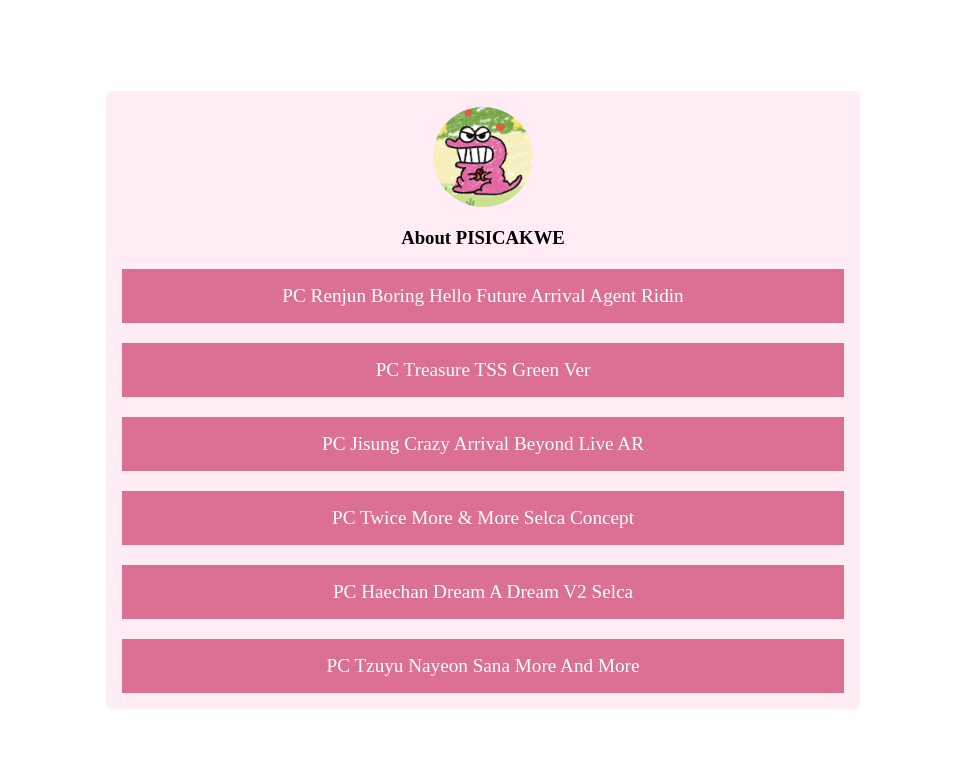
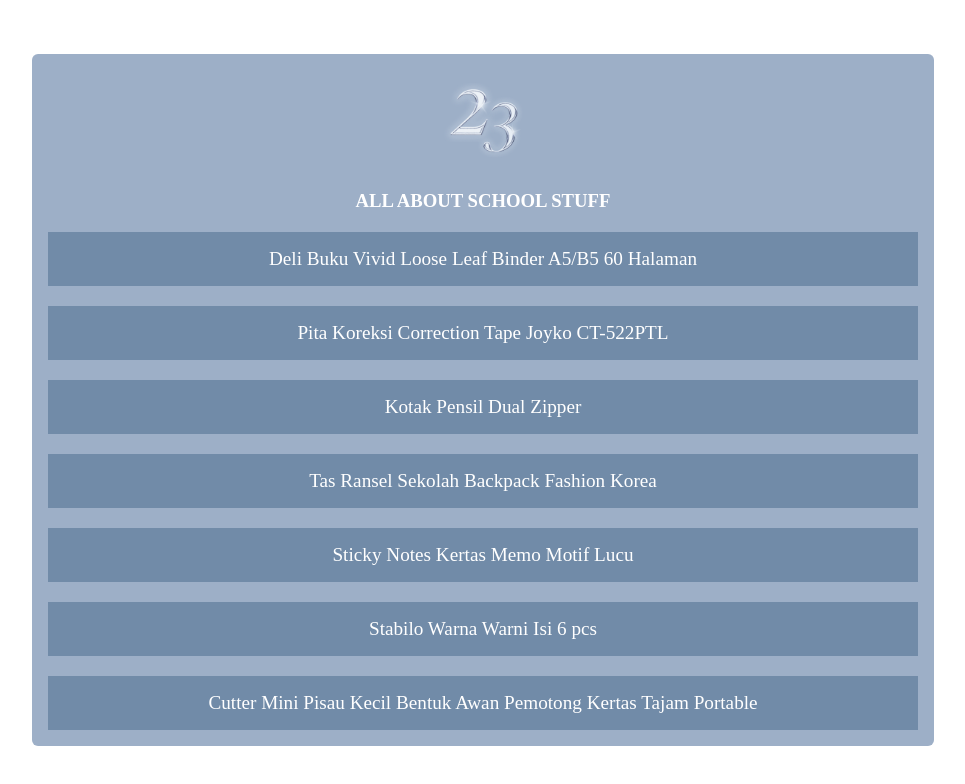
Before and after one commit to raraadays/stationerystuff, a plain HTML site: page index.html in a window 1280 px wide. Shown: the whole page, without its empty margins (157-1122 px from the left). Drawn offline with Linux system fonts and the light colour scheme.

Commit message:
stuff stationery

```diff
--- a/assets/css/style.css
+++ b/assets/css/style.css
@@ -17,12 +17,12 @@ body {
     border-radius: 50%;
     height: 100px;
     width: 100px;
-    background-image: url(../images/cokobi.jpg);
+    background-image: url(../images/23.png);
     background-size: cover;
 }
 
 .container {
-    background-color: rgb(255, 236, 245); /* mewarnai bg */
+    background-color: rgb(157, 175, 199); /* mewarnai bg */
     display: flex; /* agar element di dalamnya dapat diatur secara fleksibel */
     flex-direction: column; /* agar element di dalamnya secara otomatis berbentuk kolom */
     align-items: center; /* agar element menjadi rata tengah */
@@ -32,7 +32,7 @@ body {
 }
 
 .item {
-    background-color: palevioletred;
+    background-color: rgb(113, 139, 168);
     /* memberikan jarak padding 1rem untuk top dan bottom, 10 rem */
     padding: 1rem 10rem; /* 1rem = 16px */
     width: 100%;
@@ -44,7 +44,7 @@ body {
 }
 
 .item:hover {
-    background-color: rgb(225, 153, 177);
+    background-color: rgb(51, 62, 77);
     /* memberikan efek transformasi */
     transform: translateY(-2px);
 }
--- a/index.html
+++ b/index.html
@@ -3,7 +3,7 @@
 <head>
     <meta charset="UTF-8">
     <meta name="viewport" content="width=device-width, initial-scale=1.0">
-    <title>pisicakwe</title>
+    <title>Stationery</title>
     <link rel="stylesheet" href="assets/css/style.css">
 </head>
 <body>
@@ -11,41 +11,47 @@
         <div class="avatar">
 
         </div>
-        <h3>About PISICAKWE</h3>
+        <h3 style="color: white;">ALL ABOUT SCHOOL STUFF</h3>
 
         <div class="item">
-            <a href="https://shopee.co.id/-WTS-PC-RENJUN-BORING-HELLO-FUTURE-ARRIVAL-AGENT-RIDIN-i.211497976.23442496305?xptdk=3fbd7d07-95ca-4b65-a733-de3798a588e0">
-                PC Renjun Boring Hello Future Arrival Agent Ridin
+            <a href="https://shopee.co.id/Deli-Buku-Vivid-Lose-Leaf-Binder-A5-B5-60-Halaman-Warna-Pastel-QHA560-QHB560-i.65736753.6944987869?sp_atk=b0fe8d55-e528-4406-bcb3-2324b4cc3852&xptdk=b0fe8d55-e528-4406-bcb3-2324b4cc3852">
+                Deli Buku Vivid Loose Leaf Binder A5/B5 60 Halaman
             </a>
         </div>
 
         <div class="item">
-            <a href="https://shopee.co.id/-WTS-PC-TREASURE-TSS-GREEN-VER-i.211497976.21079825942?xptdk=9fac461a-2a87-4503-a476-70bae625bac9">
-                PC Treasure TSS Green Ver
+            <a href="https://shopee.co.id/Pita-Koreksi-Correction-Tape-Joyko-CT-522PTL-Pastel-Color-i.64925304.19061819947?xptdk=bcc53b57-9dc3-4572-9a31-417197e3c3ac">
+                Pita Koreksi Correction Tape Joyko CT-522PTL
             </a>
         </div>
 
         <div class="item">
-            <a href="https://shopee.co.id/-WTS-PC-JISUNG-CRAZY-ARRIVAL-BEYOND-LIVE-AR-i.211497976.23242546149?xptdk=62217b32-4663-4aa8-80f3-2d5c97cca1e3">
-                PC Jisung Crazy Arrival Beyond Live AR
+            <a href="https://shopee.co.id/Kotak-Pensil-Dan-Stationery-Dual-Zipper-Dompet-Pensil-2-Pouch-Tas-Alat-Tulis-Ritsleting-Kain-i.410802889.23669026975?sp_atk=fcb509aa-1151-4667-bb58-28548a8f9333&xptdk=fcb509aa-1151-4667-bb58-28548a8f9333">
+                Kotak Pensil Dual Zipper
             </a>
         </div>
 
         <div class="item">
-            <a href="https://shopee.co.id/-WTS-PC-TWICE-MORE-MORE-SELCA-CONCEPT-JEONGYEON-MOMO-JIHYO-MINA-DAHYUN-CHAEYOUNG-i.211497976.21480313218?xptdk=0f006102-afcc-4520-8963-4800afc1592b">
-                PC Twice More & More Selca Concept
+            <a href="https://shopee.co.id/TAS-RANSEL-SEKOLAH-JEPANG-BACKPACK-FASHION-KOREA-i.122285763.2070473880?sp_atk=3fd87573-1383-44bf-9e10-68bb962de82d&xptdk=3fd87573-1383-44bf-9e10-68bb962de82d">
+                Tas Ransel Sekolah Backpack Fashion Korea
             </a>
         </div>
 
         <div class="item">
-            <a href="https://shopee.co.id/-WTS-PC-HAECHAN-DAD-DREAM-A-DREAM-V2-SELCA-i.211497976.18188783454?xptdk=89d914a0-09f4-464c-83d5-63b74570ee66">
-                PC Haechan Dream A Dream V2 Selca
+            <a href="https://shopee.co.id/Sticky-Notes-Kertas-Memo-Motif-Lucu-Kertas-Catatan-Memo-Karakter-Stationary-i.262513802.21019175356?sp_atk=ad6bab57-9681-402a-893f-915aaa7c6e95&xptdk=ad6bab57-9681-402a-893f-915aaa7c6e95">
+                Sticky Notes Kertas Memo Motif Lucu
             </a>
         </div>
 
         <div class="item">
-            <a href="https://shopee.co.id/-WTS-PC-TZUYU-NAYEON-SANA-MORE-AND-MORE-BENEFIT-KTOWN-i.211497976.23242561070?sp_atk=f24b3132-b34a-4e4b-9883-f71c2caf0e75">
-                PC Tzuyu Nayeon Sana More And More
+            <a href="https://shopee.co.id/Stabilo-Warna-Warni-isi-6-pcs-Highlighter-Pastel-Colour-Pen-Journal-Marker-Pen-Alat-Tulis-Spidol-i.32153123.18583977071?sp_atk=98d7d853-999d-4ae2-a419-26147d0e76de&xptdk=98d7d853-999d-4ae2-a419-26147d0e76de">
+                Stabilo Warna Warni Isi 6 pcs
+            </a>
+        </div>
+
+        <div class="item">
+            <a href="https://shopee.co.id/Cutter-Mini-Pisau-Kecil-Bentuk-Awan-Pemotong-Kertas-Tajam-Portable-i.2754667.12293280316?sp_atk=003bdaad-c710-494b-9e3f-987819f4d795&xptdk=003bdaad-c710-494b-9e3f-987819f4d795">
+                Cutter Mini Pisau Kecil Bentuk Awan Pemotong Kertas Tajam Portable
             </a>
         </div>
 
```
Also changed, not shown: assets/images/23.png (added).
